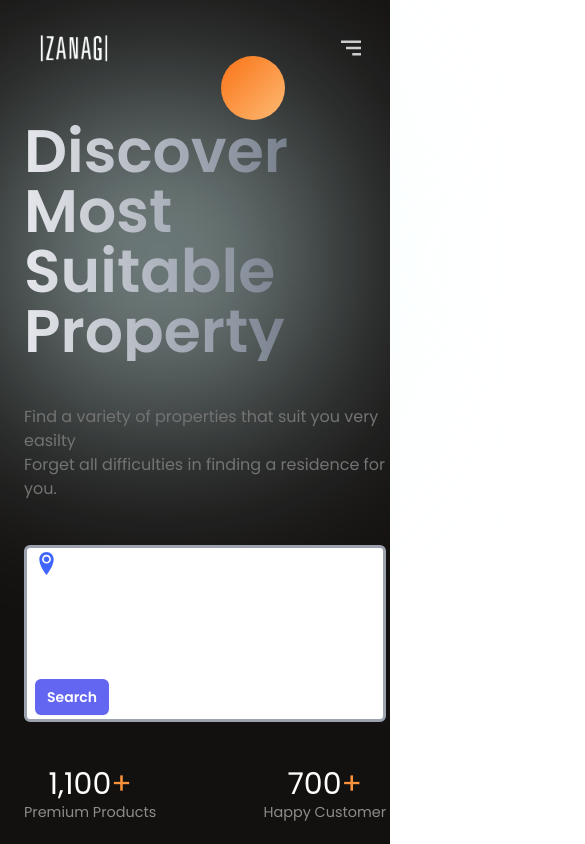
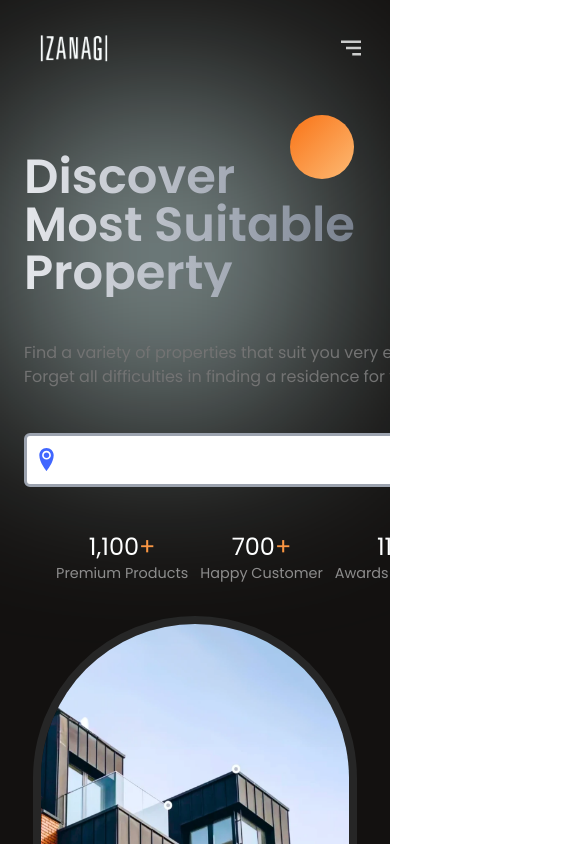
Before and after one commit to LaithFerjeoui/Full-Stack-Real-Estate-IZANAGI, a React (Vite) app in the folder client side/: page / in a window 390 px wide. Shown: the top 844 px of the page, 585 px wide, since content can reach past the window. Built offline with nearby package versions, Linux system fonts and the light colour scheme.

Commit message:
responsiveness and design ideas

```diff
--- a/client side/src/App.jsx
+++ b/client side/src/App.jsx
@@ -7,7 +7,7 @@ import Hero from "./components/Hero";
 import Value from "./components/Value";
 function App() {
   return (
-    <div className="app">
+    <div className="app relative overflow-clip">
       <div>
         <Header />
         <div className="white-gradient " />
--- a/client side/src/components/Carousel.jsx
+++ b/client side/src/components/Carousel.jsx
@@ -8,10 +8,11 @@ const Carousel = () => {
   return (
     <section className="r-wrapper">
       <div className="paddings innerWidth">
-        <div className="mb-4 flexColStart">
+        <div className="mb-4 flex flex-col items-center justify-center flex-wrap sm:items-start">
           <span className="orangeText">Best Choices</span>
           <span className="primaryText">Popular Residencies</span>
         </div>
+        <hr className="w-90 h-[3px] bg-gradient-to-l from-gray-100 via-gray-400 to-neutral-900 mb-3"/>
         <Swiper {...sliderSettings}>
         <SlideNextButton />
           {data.map((card, i) => (
--- a/client side/src/components/Contact.jsx
+++ b/client side/src/components/Contact.jsx
@@ -194,11 +194,11 @@ const Contact = () => {
             </div>
           </div>
         </div>
-        <div className=" md:flex-1 flex justify-end items-center my-auto relative z-4">
+        <div className=" md:flex-1 flex justify-center sm:justify-end items-center my-auto relative z-4">
           <img
             src="./contact.jpg"
             alt=""
-            className="  w-[480px] h-[560px] overflow-hidden  rounded-t-full border-8 border-solid border-neutral-300 shadow-2xl"
+            className="  w-[95%] h-[400px] sm:w-[480px] sm:h-[560px] overflow-hidden  rounded-t-full border-8 border-solid border-neutral-300 shadow-2xl"
           />
         </div>
       </div>
--- a/client side/src/components/Header.jsx
+++ b/client side/src/components/Header.jsx
@@ -5,12 +5,12 @@ import "./Menu.css";
 const Header = () => {
   const [menuOpened, setMenuOpened] = useState(false);
   const toggleMenu = () => {
-    setMenuOpened((prev) => !prev);
+    setMenuOpened(true);
   };
 
   const getMenuStyles = (menuOpened) => {
     if (document.documentElement.clientWidth <= 800) {
-      return { right: !menuOpened && "-100%" };
+      return { right: menuOpened ? null : "-100%" };
     }
   };
   return (
@@ -21,7 +21,7 @@ const Header = () => {
         </a>
         <OutsideClickHandler  onOutsideClick={() => setMenuOpened(false)}>
         <div
-          className="flexCenter gap-8 hover:cursor-pointer h-menu "
+          className="flexCenter gap-8 hover:cursor-pointer h-menu"
           style={getMenuStyles(menuOpened)}
         >
           <a href="" className="hover:text-gray-500 sm:hover:text-white">
--- a/client side/src/components/Hero.jsx
+++ b/client side/src/components/Hero.jsx
@@ -4,12 +4,12 @@ import { ImLocation2 } from "react-icons/im";
 
 const Hero = () => {
   return (
-    <section className="text-white pb-4 bg-[--black]">
-      <div className="paddings innerWidth flexHero items-end">
+    <section className="text-white pb-4 bg-[--black] pt-8 sm:pt-0 ">
+      <div className="paddings  innerWidth flexHero ">
         <div className="flexColStart ">
           <div className="relative z-1 ">
             <div className="h-16 w-16 bg-gradient-to-br from-orange-500 to-orange-300 absolute rounded-full right-[28%] top-[-10%] z-0" />
-            <h1 className="font-semibold text-6xl flexCenter mb-11 relative z-1 inline-block text-transparent bg-clip-text bg-gradient-to-r from-gray-200 via-gray-400 to-gray-600">
+            <h1 className="font-semibold text-5xl sm:text-6xl flexStart mb-11 relative z-1 inline-block text-transparent bg-clip-text bg-gradient-to-r from-gray-200 via-gray-400 to-gray-600">
               Discover <br /> Most Suitable <br /> Property
             </h1>
             <div className="flexColStart text-neutral-500 mb-11">
@@ -20,9 +20,12 @@ const Hero = () => {
                 Forget all difficulties in finding a residence for you.
               </span>
             </div>
-            <div className="bg-white rounded-md border-solid border-[3px] border-gray-400 justify-between px-2 py-1 flexNav mb-11">
+            <div className="bg-white rounded-md border-solid border-[3px] border-gray-400  px-2 py-1 flex justify-between items-center mb-11 ">
               <ImLocation2 size={23} color="var(--blue)" />
-              <input type="text" className="border-none outline-none text-black" />
+              <input
+                type="text"
+                className="border-none outline-none text-black"
+              />
               <button
                 type="button"
                 className="rounded-md bg-indigo-500 px-3 py-2 text-sm font-semibold text-white shadow-sm hover:bg-indigo-400 focus-visible:outline focus-visible:outline-2 focus-visible:outline-offset-2 focus-visible:outline-indigo-500"
@@ -31,38 +34,32 @@ const Hero = () => {
               </button>
             </div>
           </div>
-        <div className="w-[100%] justify-between flexNav">
+          <div className="w-[100%] flex justify-center items-center gap-3 flex-wrap">
             <div className="flexColCenter">
-              <span className="text-3xl">
-              <CountUp start={900} end={1100} duration={4}/>
+              <span className="text-2xl sm:text-4xl">
+                <CountUp start={900} end={1100} duration={4} />
                 <span className="text-orange-400">+</span>
               </span>
-              <span className="secondaryText">
-                Premium Products
-              </span>
+              <span className="secondaryText">Premium Products</span>
             </div>
             <div className="flexColCenter">
-          <span className="text-3xl">
-              <CountUp start={500} end={700} duration={4}/>
+              <span className="text-2xl sm:text-4xl">
+                <CountUp start={500} end={700} duration={4} />
                 <span className="text-orange-400">+</span>
               </span>
-              <span className="secondaryText">
-              Happy Customer
-              </span>
+              <span className="secondaryText">Happy Customer</span>
             </div>
             <div className="flexColCenter">
-          <span className="text-3xl">
-              <CountUp start={1} end={11} duration={4}/>
+              <span className="text-2xl sm:text-4xl">
+                <CountUp start={1} end={11} duration={4} />
                 <span className="text-orange-400">+</span>
               </span>
-              <span className="secondaryText">
-              Awards Winning
-              </span>
+              <span className="secondaryText">Awards Winning</span>
             </div>
           </div>
         </div>
-        <div className="flexCenter w-[480px] h-[560px] overflow-hidden  rounded-t-full border-8 border-solid border-neutral-800 ">
-          <img src="./hero-image.png" alt="" className="w-[100%] h-[100%]" />
+        <div className="flexCenter w-[95%] h-[400px] sm:w-[480px] sm:h-[560px] overflow-hidden  rounded-t-full border-8 border-solid border-neutral-800 ">
+          <img src="./hero-image.png" alt="" className="w-[100%] h-[100%] " />
         </div>
       </div>
     </section>
--- a/client side/src/components/Value.jsx
+++ b/client side/src/components/Value.jsx
@@ -8,8 +8,8 @@ const Value = () => {
   return (
     <section className="mt-4 md:ml-9">
       <div className="paddings innerWidth flex justify-center items-start gap-4 flex-wrap  v-container">
-        <div className=" md:flex-1 ">
-          <img src="./value.png" alt="" className=" shadow-2xl w-[480px] h-[560px] overflow-hidden  rounded-t-full border-8 border-solid border-neutral-300" />
+        <div className=" md:flex-1 flex justify-center sm:justify-start">
+          <img src="./value.png" alt="" className="  shadow-2xl w-[95%] h-[400px] sm:w-[480px] sm:h-[560px] overflow-hidden  rounded-t-full border-8 border-solid border-neutral-300" />
         </div>
         <div className="flex flex-col justify-center items-center sm:items-start gap-1 flex-1 mt-9">
           <span className="orangeText"> Our Value</span>
```
Lines whose indentation alone changed are shown as unchanged.
